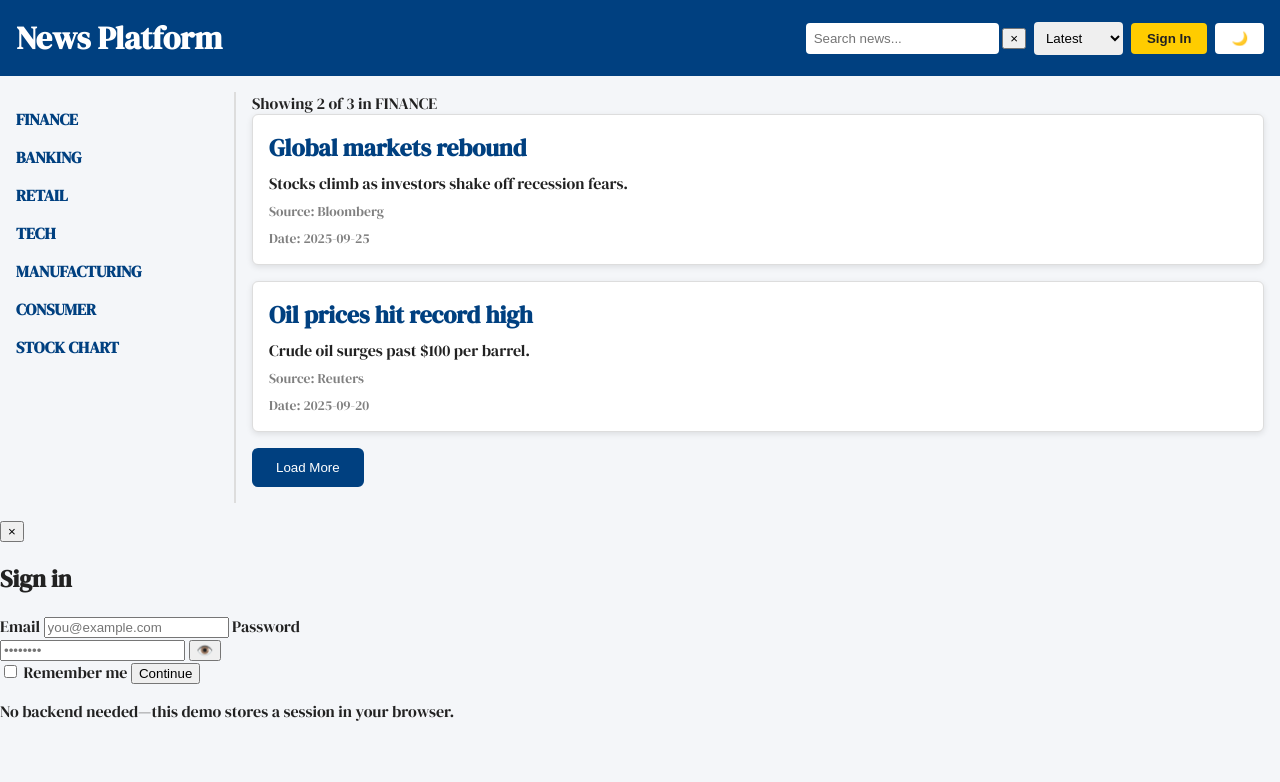
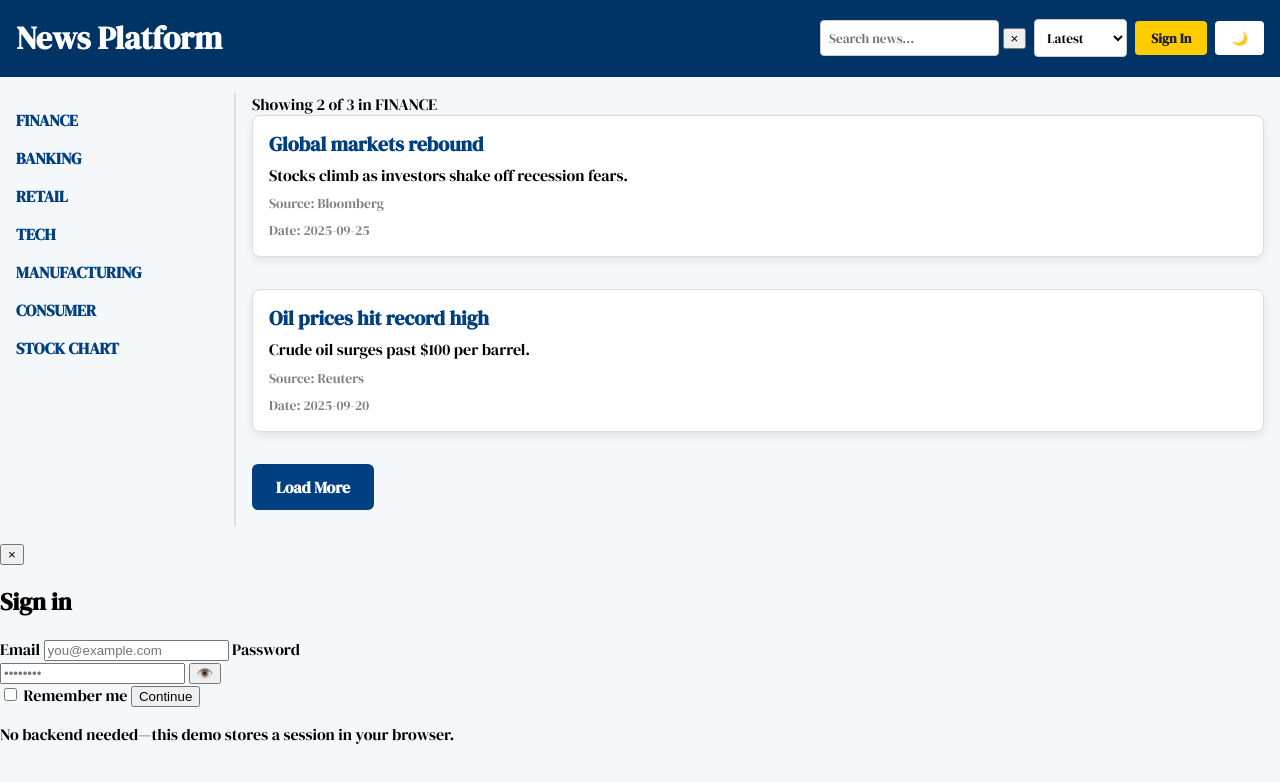
Before and after one commit to WSU-4110/Briefly_project, a plain HTML site: page index.html in a window 1280 px wide. Drawn offline with Linux system fonts and the light colour scheme.

Commit message:
Apply Strategy Pattern for dark/light theme toggle (ThemeContext, LightThemeStrategy, DarkThemeStrategy)

```diff
--- a/index.html
+++ b/index.html
@@ -81,6 +81,10 @@
   </div>
 
   <!-- Import JS -->
-  <script src="script.js"></script>
+<!-- Your original app logic -->
+<script src="script.js"></script>
+
+<!-- Strategy Pattern theme controller -->
+<script type="module" src="themeToggle.js"></script>
 </body>
 </html>
--- a/script.js
+++ b/script.js
@@ -80,7 +80,7 @@ const formatCountText = (n, scopeLabel) =>
 /***** Rendering *****/
 function renderCard(article, query = "") {
   const card = document.createElement("div");
-  card.classList.add("card");
+card.classList.add("card", "card-light");
   card.innerHTML = `
     <h2><a href="${article.link}" target="_blank" rel="noopener">${highlight(article.headline, query)}</a></h2>
     <p class="summary">${highlight(article.summary, query)}</p>
@@ -176,11 +176,6 @@ document.addEventListener("keydown", (e) => {
   }
 });
 
-/***** Dark Mode *****/
-modeToggle.addEventListener("click", () => {
-  document.body.classList.toggle("dark-mode");
-  modeToggle.textContent = document.body.classList.contains("dark-mode") ? "☀️" : "🌙";
-});
 
 /***** Auth (modal + localStorage “session”) *****/
 function openAuth() {
--- a/style.css
+++ b/style.css
@@ -1,191 +1,220 @@
+/* =========================
+   BASE / LIGHT MODE
+   ========================= */
+
 body {
   margin: 0;
-font-family: 'DM Serif Display'
-	, serif;
-background:
-#f4f6f9;
-color:
-#222;
-transition:
-	all 0.3s ease;
+  font-family: 'DM Serif Display', serif;
+  background-color: #f5f8fa;   /* light background */
+  color: #000000;               /* light text */
+  transition: all 0.3s ease;
 }
 
-.dark-mode {
-background:
-#1e1e1e;
-color:
-#f1f1f1;
-}
-
+/* Layout: header bar */
 header {
-display:
-	flex;
-justify-content:
-	space-between;
-align-items:
-	center;
-background:
-#004080;
-color:
-#fff;
+  display: flex;
+  justify-content: space-between;
+  align-items: center;
+  background-color: #003366;    /* deep navy */
+  color: #ffffff;
   padding: 1rem;
+  border-bottom: 1px solid transparent;
 }
 
 .logo {
   font-size: 2rem;
-font-weight:
-	bold;
+  font-weight: bold;
 }
 
 .header-right {
-display:
-	flex;
-align-items:
-	center;
+  display: flex;
+  align-items: center;
   gap: 0.5rem;
 }
 
-#searchBox, #sortDropdown {
+/* search box + sort dropdown */
+#searchBox,
+#sortDropdown {
   padding: 0.5rem;
   border-radius: 4px;
-border:
-none;
+  border: 1px solid #ccc;
+  background-color: #ffffff;
+  color: #000000;
+  font-family: inherit;
 }
 
-#modeToggle, #signInBtn {
+/* buttons: mode toggle + sign in */
+#modeToggle,
+#signInBtn {
   padding: 0.5rem 1rem;
-border:
-none;
-cursor:
-pointer;
+  border: none;
+  cursor: pointer;
   border-radius: 4px;
-background:
-#fff;
-color:
-#004080;
-font-weight:
-bold;
+  font-weight: bold;
+  font-family: inherit;
+}
+
+#modeToggle {
+  background-color: #ffffff;
+  color: #004080;
 }
 
 #signInBtn {
-background:
-#ffcc00;
-color:
-#222;
+  background-color: #ffcc00;
+  color: #222;
 }
 
+/* page layout: sidebar + main content */
 .container {
-display:
-	grid;
+  display: grid;
   grid-template-columns: 220px 1fr;
   gap: 1rem;
   padding: 1rem;
 }
 
+/* sidebar */
 aside {
   border-right: 2px solid #ddd;
 }
 
 aside ul {
-list-style:
-	none;
+  list-style: none;
   padding: 0;
+  margin: 0;
 }
 
 aside ul li {
   margin: 1rem 0;
-font-weight:
-	bold;
-cursor:
-	pointer;
-color:
-#004080;
+  font-weight: bold;
+  cursor: pointer;
+  color: #004080;
 }
 
-aside ul li:
-hover {
-text-decoration:
-	underline;
+aside ul li:hover {
+  text-decoration: underline;
 }
 
+/* news feed area */
 #newsContainer {
-display:
-grid;
+  display: grid;
   gap: 1rem;
 }
 
+/* article cards */
 .card {
-background:
-#fff;
-	padding: 1rem;
-	border-radius: 6px;
+  background-color: #ffffff;
+  color: #000000;
+  border-radius: 8px;
+  padding: 16px;
+  margin-bottom: 16px;
   border: 1px solid #ddd;
-	box-shadow: 0 2px 6px rgba(0,0,0,0.1);
+  box-shadow: 0 4px 10px rgba(0,0,0,0.08);
+  font-family: inherit;
 }
 
+/* card text styles */
 .card h2 {
   margin: 0 0 0.5rem 0;
-color:
-#004080;
+  color: #004080;
+  font-size: 1.25rem;
+  line-height: 1.2;
+  font-weight: 600;
 }
 
 .card h2 a {
-color:
-	inherit;
-text-decoration:
-	none;
+  color: inherit;
+  text-decoration: none;
 }
 
-.card h2 a:
-hover {
-text-decoration:
-	underline;
+.card h2 a:hover {
+  text-decoration: underline;
 }
 
 .card .summary {
   margin: 0.5rem 0;
+  line-height: 1.4;
 }
 
-.card .source, .card .date {
-display:
-	block;
+.card .source,
+.card .date {
+  display: block;
   margin-top: 0.5rem;
   font-size: 0.85rem;
-color:
-	gray;
+  color: gray;
 }
 
+/* load more button */
 #loadMoreBtn {
   margin: 1rem 0;
   padding: 0.75rem 1.5rem;
-background:
-#004080;
-color:
-#fff;
-border:
-none;
+  background-color: #004080;
+  color: #ffffff;
+  border: none;
   border-radius: 6px;
-cursor:
-pointer;
+  cursor: pointer;
+  font-family: inherit;
+  font-size: 1rem;
+  font-weight: 600;
 }
 
 #loadMoreBtn:hover {
-background:
-#003366;
+  background-color: #003366;
 }
 
-.dark-mode header {
-background:
-#111;
+/* =========================
+   DARK MODE
+   =========================
+   Add class "dark-mode" to <body> to activate
+   ========================= */
+
+.dark-mode {
+  background-color: #0d1b2a;    /* deep blue/charcoal */
+  color: #ffffff;
 }
 
-.dark-mode .card {
-background:
-#2a2a2a;
-	border: 1px solid #444;
+/* header in dark mode */
+.dark-mode header {
+  background-color: #000000;
+  color: #ffffff;
+  border-bottom: 1px solid #444;
 }
 
+/* sidebar links in dark mode */
 .dark-mode aside ul li {
-color:
-#f1f1f1;
+  color: #f1f1f1;
 }
+
+/* cards in dark mode */
+.dark-mode .card {
+  background-color: #1b263b;
+  color: #ffffff;
+  border: 1px solid #334;
+  box-shadow: 0 4px 10px rgba(0,0,0,0.7);
+}
+
+/* metadata text in cards (source/date) in dark mode */
+.dark-mode .card .source,
+.dark-mode .card .date {
+  color: #cccccc;
+}
+
+/* search + dropdown in dark mode */
+.dark-mode #searchBox,
+.dark-mode #sortDropdown {
+  background-color: #1b263b;
+  color: #ffffff;
+  border: 1px solid #334;
+}
+
+/* toggle button in dark mode */
+.dark-mode #modeToggle {
+  background-color: #1b263b;
+  color: #ffffff;
+  border: 1px solid #334;
+}
+
+/* sign-in button can stay yellow for contrast; optional tweak */
+.dark-mode #signInBtn {
+  background-color: #ffcc00;
+  color: #222;
+}
```
Also changed, not shown: theme/DarkThemeStrategy.js (added, +30 -0 lines), theme/LightThemeStrategy.js (added, +30 -0 lines), theme/ThemeContext.js (added, +17 -0 lines), theme/ThemeStrategy.js (added, +9 -0 lines), theme/themeToggle.js (added, +27 -0 lines). Lines whose indentation alone changed are shown as unchanged.
